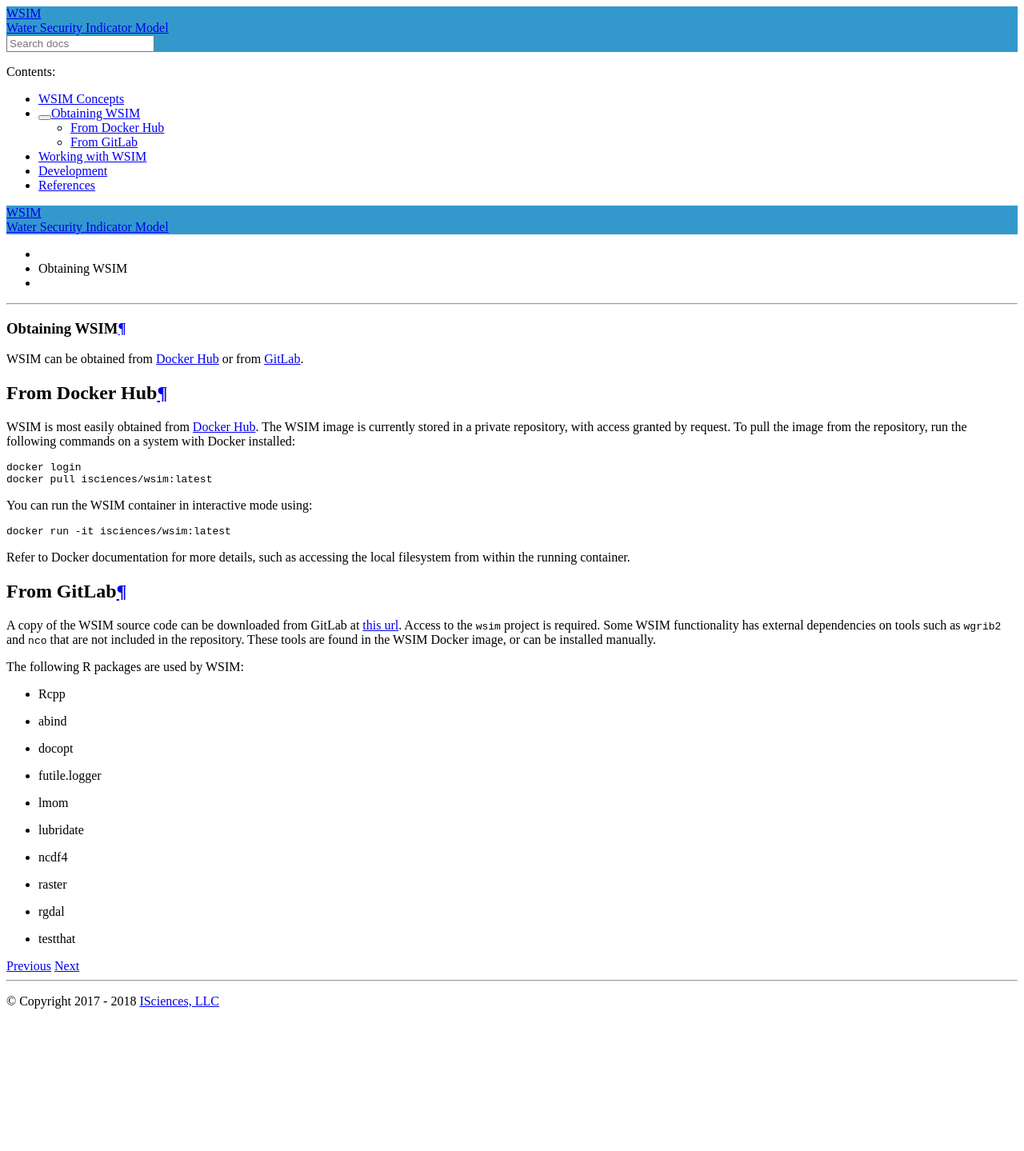
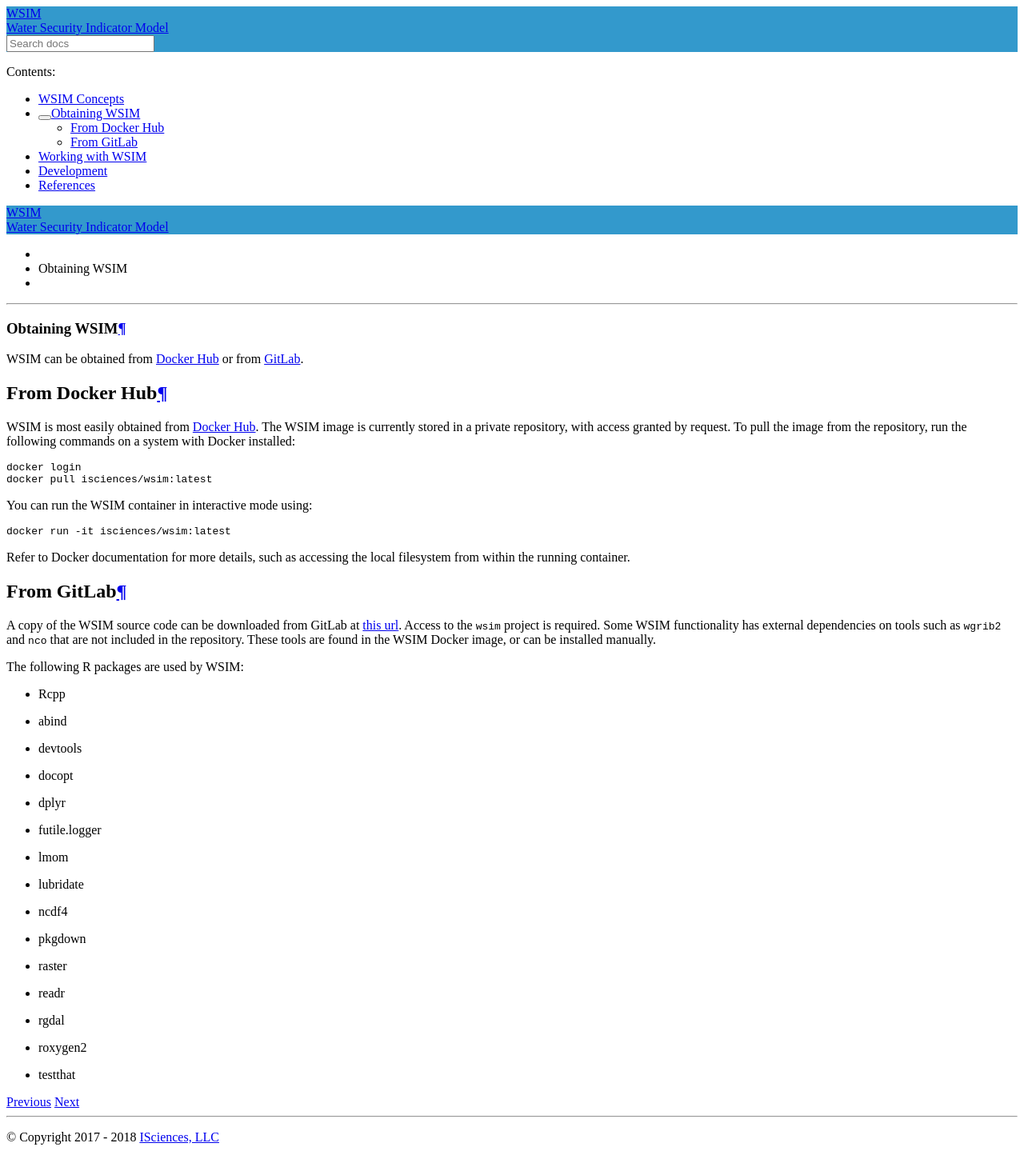
Before and after one commit to isciences/wsim, a Sphinx documentation site: the page built from docs/obtaining.rst, in a window 1280 px wide. Shown: the whole page at 80% size. Built offline with Sphinx 7.4.7 and the Read the Docs theme 2.0.0, drawn with Linux system fonts in a browser that asks for light colours; before the commit the page ends 1269 px from its top, so only the background shows below that.

Commit message:
Update R package list in docs

```diff
--- a/docs/obtaining.rst
+++ b/docs/obtaining.rst
@@ -35,11 +35,16 @@
 
 - Rcpp
 - abind
+- devtools
 - docopt
+- dplyr
 - futile.logger
 - lmom
 - lubridate
 - ncdf4
+- pkgdown
 - raster
+- readr
 - rgdal
+- roxygen2
 - testthat
```
